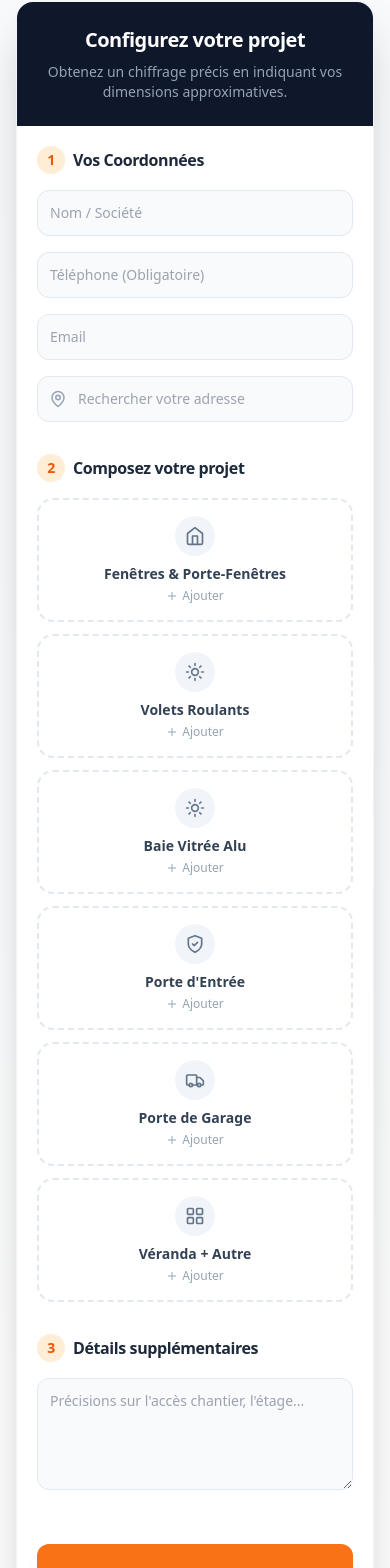
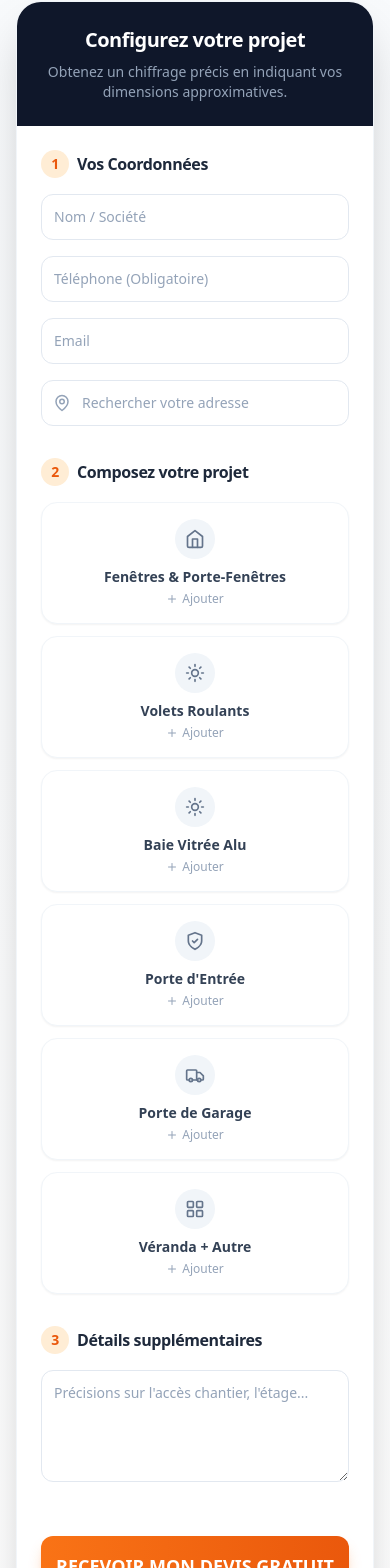
Before and after one commit to SARANGE-PRO/site-sarange, a React (Vite) app: page / in a window 390 px wide. Shown: the part 10146-11714 px from the top of the page. Built offline with nearby package versions, Linux system fonts and the light colour scheme.

Commit message:
corrections site

```diff
--- a/package.json
+++ b/package.json
@@ -10,6 +10,8 @@
     "preview": "vite preview"
   },
   "dependencies": {
+    "@emailjs/browser": "^4.4.1",
+    "firebase": "^12.8.0",
     "framer-motion": "^10.16.4",
     "lucide-react": "^0.292.0",
     "react": "^18.2.0",
--- a/src/components/ui/AddressInput.jsx
+++ b/src/components/ui/AddressInput.jsx
@@ -47,6 +47,8 @@ const AddressInput = ({ value, onChange, onSelect, placeholder = "Rechercher une
     useEffect(() => {
         const timer = setTimeout(() => {
             if (query && query.length >= 3) {
+                // On ne fetch que si la query est différente de la value initiale (pour éviter de re-fetcher quand on clique sur une suggestion)
+                // Note: C'est optionnel mais ça évite des appels API inutiles après sélection
                 fetchAddresses(query);
             } else {
                 setSuggestions([]);
@@ -66,10 +68,19 @@ const AddressInput = ({ value, onChange, onSelect, placeholder = "Rechercher une
 
     const handleSelect = (feature) => {
         const { label, postcode, city } = feature.properties;
+
+        // 1. Mise à jour visuelle locale
         setQuery(label);
+
+        // 2. IMPORTANT : Propager la valeur textuelle au parent pour la validation
+        if (onChange) {
+            onChange(label);
+        }
+
         setSuggestions([]);
         setIsOpen(false);
 
+        // 3. Envoyer l'objet structuré
         if (onSelect) {
             onSelect({
                 fullAddress: label,
@@ -88,35 +99,35 @@ const AddressInput = ({ value, onChange, onSelect, placeholder = "Rechercher une
                     onChange={handleInputChange}
                     placeholder={placeholder}
                     required={required}
-                    className="tap-target w-full p-3 sm:p-4 pl-10 sm:pl-12 bg-secondary-50 border border-secondary-200 rounded-xl focus:ring-2 focus:ring-primary-500 outline-none text-sm sm:text-base transition-shadow"
+                    className="tap-target w-full p-3 sm:p-4 pl-10 sm:pl-12 bg-white border border-slate-200 rounded-xl focus:ring-4 focus:ring-orange-500/10 focus:border-orange-500 outline-none text-sm font-light placeholder:text-slate-400 transition-all"
                     autoComplete="off"
                 />
-                <div className="absolute left-3 sm:left-4 top-1/2 -translate-y-1/2 text-secondary-400">
-                    {isLoading ? <Loader2 size={18} className="animate-spin" /> : <MapPin size={18} />}
+                <div className="absolute left-3 sm:left-4 top-1/2 -translate-y-1/2 text-slate-400">
+                    {isLoading ? <Loader2 size={18} className="animate-spin text-orange-500" /> : <MapPin size={18} />}
                 </div>
             </div>
 
             {/* Suggestions Dropdown */}
             {isOpen && suggestions.length > 0 && (
-                <div className="absolute z-[9999] w-full mt-2 bg-white rounded-xl shadow-xl border border-secondary-100 overflow-hidden animate-in fade-in zoom-in-95 duration-200">
+                <div className="absolute z-[9999] w-full mt-2 bg-white rounded-xl shadow-xl border border-slate-100 overflow-hidden animate-in fade-in zoom-in-95 duration-200">
                     <ul className="max-h-60 overflow-y-auto">
                         {suggestions.map((feature, index) => (
                             <li key={index}>
                                 <button
                                     type="button"
                                     onClick={() => handleSelect(feature)}
-                                    className="w-full text-left px-4 py-3 hover:bg-primary-50 transition-colors flex items-start gap-3 border-b border-secondary-50 last:border-0"
+                                    className="w-full text-left px-4 py-3 hover:bg-orange-50 transition-colors flex items-start gap-3 border-b border-slate-50 last:border-0"
                                 >
-                                    <MapPin size={16} className="text-primary-500 mt-1 flex-shrink-0" />
+                                    <MapPin size={16} className="text-orange-500 mt-1 flex-shrink-0" />
                                     <div>
-                                        <p className="font-medium text-secondary-800 text-sm">{feature.properties.label}</p>
-                                        <p className="text-xs text-secondary-500">{feature.properties.postcode} {feature.properties.city}</p>
+                                        <p className="font-medium text-slate-800 text-sm">{feature.properties.label}</p>
+                                        <p className="text-xs text-slate-500">{feature.properties.postcode} {feature.properties.city}</p>
                                     </div>
                                 </button>
                             </li>
                         ))}
                     </ul>
-                    <div className="bg-secondary-50 px-3 py-1.5 border-t border-secondary-100 flex justify-between items-center text-[10px] text-secondary-400">
+                    <div className="bg-slate-50 px-3 py-1.5 border-t border-slate-100 flex justify-between items-center text-[10px] text-slate-400">
                         <span>Sélectionnez une adresse</span>
                         <span className="font-bold">data.gouv.fr</span>
                     </div>
--- a/src/features/contact/ContactForm.jsx
+++ b/src/features/contact/ContactForm.jsx
@@ -1,14 +1,27 @@
 import React, { useState } from 'react';
 import { motion, AnimatePresence } from 'framer-motion';
-import { Plus, Trash2, Briefcase, ShieldCheck, Euro } from 'lucide-react';
+import { Plus, Trash2, Briefcase } from 'lucide-react';
+// Assurez-vous que les imports sont corrects selon votre structure
 import { PRODUCT_TYPES } from '../../data/products';
 import ProductConfigurator from '../configurator/ProductConfigurator';
 import AddressInput from '../../components/ui/AddressInput';
 import CTATrustBadges from '../../components/ui/CTATrustBadges';
+import { db } from '../../lib/firebase';
+import { collection, addDoc, serverTimestamp } from 'firebase/firestore';
+import emailjs from '@emailjs/browser';
 
 const ContactForm = () => {
-  const [formData, setFormData] = useState({ name: '', phone: '', email: '', zip: '', message: '' });
-  const [isSubmitted, setIsSubmitted] = useState(false);
+  // CORRECTION 1 : Ajout de 'address' dans l'état initial pour éviter les bugs d'input non contrôlé
+  const [formData, setFormData] = useState({
+    name: '',
+    phone: '',
+    email: '',
+    zip: '',
+    message: '',
+    address: ''
+  });
+
+  const [status, setStatus] = useState('idle');
   const [projectItems, setProjectItems] = useState([]);
 
   // États Modale Config
@@ -28,37 +41,151 @@ const ContactForm = () => {
     setProjectItems(projectItems.filter(item => item.id !== id));
   };
 
-  const handleSubmit = (e) => {
+  // Gestionnaires de changement d'état sécurisés (CORRECTION 2)
+  const handleChange = (field, value) => {
+    setFormData(prev => ({ ...prev, [field]: value }));
+  };
+
+  const handleAddressSelect = (data) => {
+    // On met à jour l'adresse ET le code postal/ville en même temps
+    setFormData(prev => ({
+      ...prev,
+      address: data.fullAddress,
+      zip: `${data.zip} ${data.city}`
+    }));
+  };
+
+  const handleSubmit = async (e) => {
     e.preventDefault();
-    let finalMessage = `Projet Client :\n`;
-    if (projectItems.length > 0) {
-      finalMessage += projectItems.map(item =>
-        `- ${item.quantity}x ${item.productLabel} (${item.type})\n  Coloris: ${item.color}\n  Dims: ${item.width}x${item.height}mm`
-      ).join('\n');
+    setStatus('loading');
+
+    try {
+      // Fonction pour formater TOUTES les données d'un produit
+      const formatProductDetails = (item) => {
+        let details = [];
+
+        // Ligne principale
+        details.push(`▶ ${item.quantity}x ${item.productLabel}`);
+
+        // Type d'ouverture / Modèle
+        if (item.type) {
+          details.push(`  Type: ${item.type}`);
+        }
+
+        // Sous-type (pour projets spéciaux: Velux, Bois, Cintrée...)
+        if (item.subtype) {
+          details.push(`  Projet: ${item.subtype}`);
+        }
+
+        // Matériau
+        if (item.material) {
+          details.push(`  Matériau: ${item.material}`);
+        }
+
+        // Dimensions
+        if (item.width && item.height) {
+          let dimStr = `  Dimensions: ${item.width}x${item.height}mm`;
+          // Flèche pour fenêtres cintrées
+          if (item.fleche) {
+            dimStr += ` (Flèche: ${item.fleche}mm)`;
+          }
+          details.push(dimStr);
+        }
+
+        // Couleur
+        if (item.color) {
+          let colorStr = `  Coloris: ${item.color}`;
+          if (item.customColor) {
+            colorStr += ` - ${item.customColor}`;
+          }
+          details.push(colorStr);
+        }
+
+        // Options (tableau)
+        if (item.options && item.options.length > 0) {
+          details.push(`  Options: ${item.options.join(', ')}`);
+        }
+
+        // Pose
+        if (item.pose) {
+          details.push(`  Prestation: ${item.pose}`);
+        }
+
+        // Style panneau (pour portes d'entrée)
+        if (item.stylePanel) {
+          details.push(`  Style: ${item.stylePanel}`);
+        }
+
+        // Détails supplémentaires (baie "Autre")
+        if (item.otherTypeDetails) {
+          details.push(`  Précisions: ${item.otherTypeDetails}`);
+        }
+
+        return details.join('\n');
+      };
+
+      let projectSummary = projectItems.length > 0
+        ? projectItems.map(item => formatProductDetails(item)).join('\n\n')
+        : 'Aucun produit configuré';
+
+      const devisData = {
+        client: {
+          nom: formData.name,
+          email: formData.email,
+          telephone: formData.phone,
+          adresse: formData.address, // Utilisation de la donnée sécurisée
+          codePostal: formData.zip
+        },
+        projet: {
+          type: projectItems.length > 0 ? projectItems.map(i => i.productLabel).join(', ') : 'Non spécifié',
+          message: formData.message,
+          details: projectSummary,
+          produits: projectItems
+        },
+        metadata: {
+          date: serverTimestamp(),
+          statut: 'Nouveau',
+          source: 'Site Web'
+        }
+      };
+
+      await addDoc(collection(db, 'devis_leads'), devisData);
+
+      const emailParams = {
+        to_name: formData.name,
+        to_email: formData.email,
+        phone_number: formData.phone,
+        project_summary: projectSummary,
+        message: formData.message || 'Aucun message complémentaire'
+      };
+
+      await emailjs.send('service_i0jj8of', 'template_vucj6ts', emailParams, 'MPR6F6LEh4Bausmby');
+      await emailjs.send('service_i0jj8of', 'template_rqgztkt', emailParams, 'MPR6F6LEh4Bausmby');
+
+      setStatus('success');
+      setTimeout(() => {
+        setFormData({ name: '', phone: '', email: '', zip: '', message: '', address: '' });
+        setProjectItems([]);
+        setStatus('idle');
+      }, 5000);
+
+    } catch (error) {
+      console.error('Erreur lors de l\'envoi:', error);
+      setStatus('error');
+      setTimeout(() => setStatus('idle'), 5000);
     }
-    finalMessage += `\n\nMessage complémentaire : ${formData.message}`;
-
-    console.log("Envoi du devis :", { ...formData, projectDetails: finalMessage });
-
-    setIsSubmitted(true);
-    setTimeout(() => {
-      alert("Merci ! Votre demande a été reçue. Nous allons vous rappeler.");
-      setIsSubmitted(false);
-      setFormData({ name: '', phone: '', email: '', zip: '', message: '' });
-      setProjectItems([]);
-    }, 2000);
   };
 
   return (
     <section id="contact" className="py-12 sm:py-16 md:py-24 bg-gradient-to-b from-slate-50 to-white">
       <div className="container mx-auto px-4 sm:px-6">
-        <div className="max-w-5xl mx-auto bg-white rounded-2xl sm:rounded-3xl shadow-2xl border border-slate-100">
-          <div className="bg-slate-900 p-6 sm:p-8 text-center rounded-t-2xl sm:rounded-t-3xl">
+        <div className="max-w-5xl mx-auto bg-white rounded-3xl shadow-2xl border border-slate-100">
+          <div className="bg-slate-900 p-6 sm:p-8 text-center rounded-t-3xl">
             <h2 className="h3-mobile font-bold text-white mb-2">Configurez votre projet</h2>
             <p className="text-slate-400 text-sm sm:text-base">Obtenez un chiffrage précis en indiquant vos dimensions approximatives.</p>
           </div>
 
-          <form onSubmit={handleSubmit} className="p-5 sm:p-8 md:p-12 space-y-8 sm:space-y-10">
+          <form onSubmit={handleSubmit} className="p-6 sm:p-10 md:p-14 space-y-8 sm:space-y-10">
 
             {/* Step 1: Coordonnées */}
             <div>
@@ -67,14 +194,37 @@ const ContactForm = () => {
                 Vos Coordonnées
               </h3>
               <div className="grid grid-cols-1 md:grid-cols-2 gap-4 sm:gap-6">
-                <input required type="text" placeholder="Nom / Société" className="tap-target w-full p-3 sm:p-4 bg-slate-50 border border-slate-200 rounded-xl focus:ring-2 focus:ring-orange-500 outline-none text-sm sm:text-base" value={formData.name} onChange={e => setFormData({ ...formData, name: e.target.value })} />
-                <input required type="tel" placeholder="Téléphone (Obligatoire)" className="tap-target w-full p-3 sm:p-4 bg-slate-50 border border-slate-200 rounded-xl focus:ring-2 focus:ring-orange-500 outline-none text-sm sm:text-base" value={formData.phone} onChange={e => setFormData({ ...formData, phone: e.target.value })} />
-                <input type="email" placeholder="Email" className="tap-target w-full p-3 sm:p-4 bg-slate-50 border border-slate-200 rounded-xl focus:ring-2 focus:ring-orange-500 outline-none text-sm sm:text-base" value={formData.email} onChange={e => setFormData({ ...formData, email: e.target.value })} />
+                <input
+                  required
+                  type="text"
+                  placeholder="Nom / Société"
+                  className="tap-target w-full p-3 sm:p-4 bg-white border border-slate-200 rounded-xl focus:ring-4 focus:ring-orange-500/10 focus:border-orange-500 outline-none text-sm font-light placeholder:text-slate-400 transition-all"
+                  value={formData.name}
+                  onChange={e => handleChange('name', e.target.value)}
+                />
+                <input
+                  required
+                  type="tel"
+                  placeholder="Téléphone (Obligatoire)"
+                  className="tap-target w-full p-3 sm:p-4 bg-white border border-slate-200 rounded-xl focus:ring-4 focus:ring-orange-500/10 focus:border-orange-500 outline-none text-sm font-light placeholder:text-slate-400 transition-all"
+                  value={formData.phone}
+                  onChange={e => handleChange('phone', e.target.value)}
+                />
+                <input
+                  type="email"
+                  placeholder="Email"
+                  className="tap-target w-full p-3 sm:p-4 bg-white border border-slate-200 rounded-xl focus:ring-4 focus:ring-orange-500/10 focus:border-orange-500 outline-none text-sm font-light placeholder:text-slate-400 transition-all"
+                  value={formData.email}
+                  onChange={e => handleChange('email', e.target.value)}
+                />
+
+                {/* CORRECTION 3 : AddressInput correctement branché */}
                 <AddressInput
                   value={formData.address}
-                  onChange={(val) => setFormData({ ...formData, address: val })}
-                  onSelect={(data) => setFormData({ ...formData, address: data.fullAddress, zip: `${data.zip} ${data.city}` })}
+                  onChange={(val) => handleChange('address', val)}
+                  onSelect={handleAddressSelect}
                   placeholder="Rechercher votre adresse"
+                  required={true} // Important pour la validation HTML5
                 />
               </div>
             </div>
@@ -92,13 +242,13 @@ const ContactForm = () => {
                     key={prod.id}
                     type="button"
                     onClick={() => openConfigurator(prod)}
-                    className="tap-target flex flex-col items-center justify-center p-4 sm:p-6 border-2 border-dashed border-slate-200 rounded-2xl hover:border-orange-500 hover:bg-orange-50 transition-all group"
+                    className="tap-target flex flex-col items-center justify-center p-4 sm:p-6 bg-white border border-slate-100 shadow-sm rounded-2xl hover:shadow-md hover:border-orange-500 transition-all group"
                   >
-                    <div className="bg-slate-100 p-2.5 sm:p-3 rounded-full text-slate-500 group-hover:bg-orange-500 group-hover:text-white transition-colors mb-2">
+                    <div className="bg-slate-100 p-2.5 sm:p-3 rounded-full text-slate-500 group-hover:bg-orange-500/10 group-hover:text-orange-600 transition-colors mb-2">
                       <prod.icon size={20} />
                     </div>
-                    <span className="font-bold text-slate-700 group-hover:text-orange-700 text-sm md:text-base">{prod.label}</span>
-                    <span className="text-xs text-slate-400 mt-1 flex items-center"><Plus size={12} className="mr-1" /> Ajouter</span>
+                    <span className="font-bold text-slate-700 group-hover:text-orange-700 text-sm md:text-base transition-colors">{prod.label}</span>
+                    <span className="text-xs text-slate-400 mt-1 flex items-center group-hover:text-orange-500 transition-colors"><Plus size={12} className="mr-1" /> Ajouter</span>
                   </button>
                 ))}
               </div>
@@ -106,21 +256,37 @@ const ContactForm = () => {
               {/* Panier (Cart) */}
               <AnimatePresence>
                 {projectItems.length > 0 && (
-                  <motion.div initial={{ opacity: 0, y: 10 }} animate={{ opacity: 1, y: 0 }} className="bg-slate-50 border border-slate-200 rounded-2xl p-4 sm:p-6">
-                    <h4 className="font-bold text-slate-800 mb-4 flex items-center text-sm sm:text-base"><Briefcase size={18} className="mr-2 text-blue-600" /> Récapitulatif</h4>
+                  <motion.div initial={{ opacity: 0, y: 10 }} animate={{ opacity: 1, y: 0 }} className="bg-orange-50/50 border border-orange-100 rounded-2xl p-4 sm:p-6">
+                    <h4 className="font-bold text-slate-800 mb-4 flex items-center text-sm sm:text-base"><Briefcase size={18} className="mr-2 text-orange-600" /> Récapitulatif</h4>
                     <div className="space-y-3">
                       {projectItems.map((item) => (
-                        <div key={item.id} className="bg-white p-3 sm:p-4 rounded-xl border border-slate-100 shadow-sm flex justify-between items-start gap-2">
-                          <div className="flex-1 min-w-0">
+                        <div key={item.id} className="bg-white p-3 sm:p-4 rounded-xl border border-slate-100 shadow-sm">
+                          {/* En-tête avec titre et bouton supprimer */}
+                          <div className="flex justify-between items-start gap-2 mb-2">
                             <div className="flex items-center gap-2 flex-wrap">
                               <span className="bg-slate-900 text-white text-xs font-bold px-2 py-1 rounded flex-shrink-0">{item.quantity}x</span>
                               <span className="font-bold text-slate-800 text-sm sm:text-base">{item.productLabel}</span>
                             </div>
-                            <div className="text-xs sm:text-sm text-slate-600 mt-1">
-                              {item.type} | {item.width}x{item.height}mm | {item.color}
-                            </div>
+                            <button type="button" onClick={() => removeItem(item.id)} className="tap-target text-red-400 hover:text-red-600 p-1 flex-shrink-0"><Trash2 size={16} /></button>
                           </div>
-                          <button type="button" onClick={() => removeItem(item.id)} className="tap-target text-red-400 hover:text-red-600 p-2 flex-shrink-0"><Trash2 size={18} /></button>
+
+                          {/* Détails complets du produit */}
+                          <div className="text-xs sm:text-sm text-slate-600 space-y-1 pl-2 border-l-2 border-orange-200">
+                            {item.type && <div>✦ <span className="font-semibold">Type:</span> {item.type}</div>}
+                            {item.subtype && <div>✦ <span className="font-semibold">Projet:</span> {item.subtype}</div>}
+                            {item.material && <div>✦ <span className="font-semibold">Matériau:</span> {item.material}</div>}
+                            {(item.width && item.height) && (
+                              <div>✦ <span className="font-semibold">Dimensions:</span> {item.width}x{item.height}mm{item.fleche ? ` (Flèche: ${item.fleche}mm)` : ''}</div>
+                            )}
+                            {item.color && <div>✦ <span className="font-semibold">Coloris:</span
+                            > {item.color}{item.customColor ? ` - ${item.customColor}` : ''}</div>}
+                            {item.options && item.options.length > 0 && (
+                              <div>✦ <span className="font-semibold">Options:</span> {item.options.join(', ')}</div>
+                            )}
+                            {item.pose && <div>✦ <span className="font-semibold">Prestation:</span> {item.pose}</div>}
+                            {item.stylePanel && <div>✦ <span className="font-semibold">Style:</span> {item.stylePanel}</div>}
+                            {item.otherTypeDetails && <div>✦ <span className="font-semibold">Précisions:</span> {item.otherTypeDetails}</div>}
+                          </div>
                         </div>
                       ))}
                     </div>
@@ -136,16 +302,25 @@ const ContactForm = () => {
                 Détails supplémentaires
               </h3>
               <textarea
-                className="w-full p-3 sm:p-4 bg-slate-50 border border-slate-200 rounded-xl focus:ring-2 focus:ring-orange-500 outline-none h-28 sm:h-32 text-slate-700 text-sm sm:text-base"
+                className="w-full p-3 sm:p-4 bg-white border border-slate-200 rounded-xl focus:ring-4 focus:ring-orange-500/10 focus:border-orange-500 outline-none h-28 sm:h-32 text-slate-700 text-sm font-light placeholder:text-slate-400 transition-all"
                 placeholder="Précisions sur l'accès chantier, l'étage..."
                 value={formData.message}
-                onChange={e => setFormData({ ...formData, message: e.target.value })}
+                onChange={e => handleChange('message', e.target.value)}
               ></textarea>
             </div>
 
             <div className="pt-4">
-              <button type="submit" disabled={isSubmitted} className="tap-target w-full py-4 sm:py-5 bg-orange-500 hover:bg-orange-600 text-white font-bold text-lg sm:text-xl rounded-xl shadow-xl hover:shadow-orange-500/40 transition-all flex flex-col items-center justify-center">
-                <span>{isSubmitted ? 'Envoi en cours...' : 'RECEVOIR MON DEVIS GRATUIT'}</span>
+              <button
+                type="submit"
+                disabled={status === 'loading'}
+                className="tap-target w-full py-4 sm:py-5 bg-gradient-to-r from-orange-500 to-orange-600 hover:from-orange-600 hover:to-orange-700 disabled:from-slate-400 disabled:to-slate-500 disabled:cursor-not-allowed text-white font-bold text-lg sm:text-xl rounded-xl shadow-lg shadow-orange-500/30 hover:shadow-orange-500/50 transition-all flex flex-col items-center justify-center transform hover:scale-[1.01]"
+              >
+                <span>
+                  {status === 'loading' && 'Envoi en cours...'}
+                  {status === 'success' && '✓ Demande envoyée !'}
+                  {status === 'error' && '✗ Erreur - Réessayez'}
+                  {status === 'idle' && 'RECEVOIR MON DEVIS GRATUIT'}
+                </span>
               </button>
               <div className="mt-4 flex flex-col md:flex-row items-center justify-center text-xs sm:text-sm text-slate-500 space-y-2 md:space-y-0 md:space-x-6">
                 <CTATrustBadges />
--- /dev/null
+++ b/src/lib/firebase.js
@@ -0,0 +1,21 @@
+import { initializeApp } from "firebase/app";
+import { getAnalytics } from "firebase/analytics";
+import { getFirestore } from "firebase/firestore";
+
+// Your web app's Firebase configuration
+const firebaseConfig = {
+    apiKey: "AIzaSyBibMnk9XOh72fZIcF0zs7nbXT0jJdU1Zk",
+    authDomain: "sarange-ff427.firebaseapp.com",
+    projectId: "sarange-ff427",
+    storageBucket: "sarange-ff427.firebasestorage.app",
+    messagingSenderId: "517372505368",
+    appId: "1:517372505368:web:0c11e36e3908458e26026d",
+    measurementId: "G-9P13PKMMV1"
+};
+
+// Initialize Firebase
+const app = initializeApp(firebaseConfig);
+const analytics = getAnalytics(app);
+
+// Initialize Firestore and export
+export const db = getFirestore(app);
```
Also changed, not shown: 1 other file (tests, documents, lock files or other folders).
